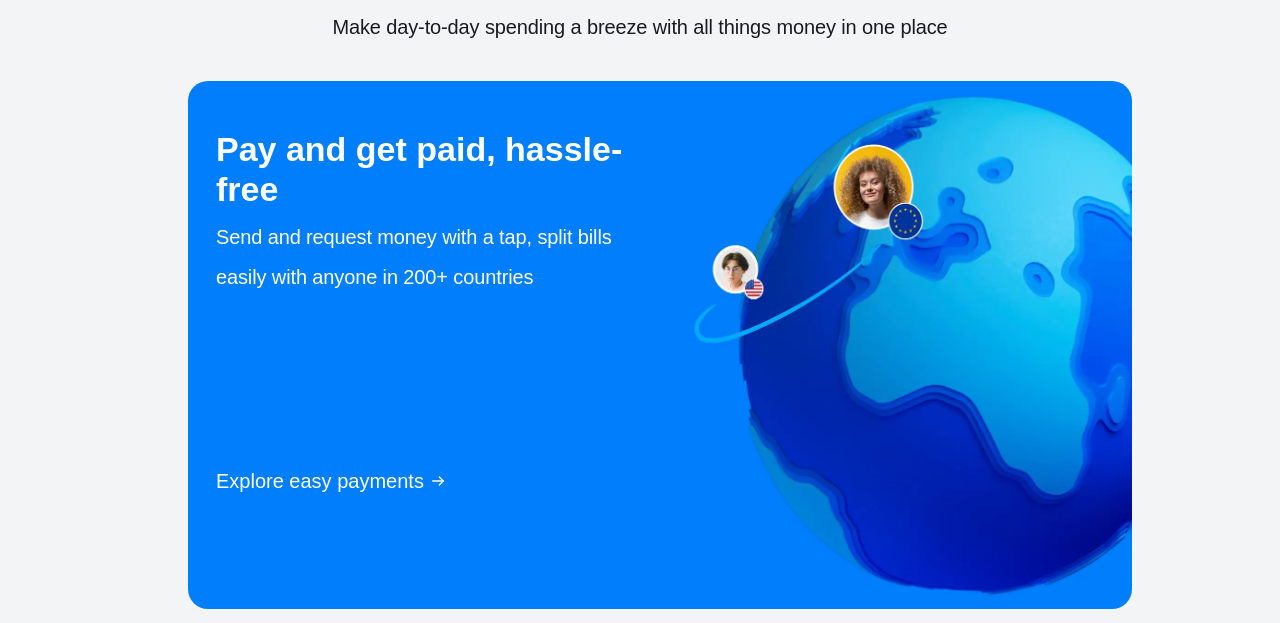
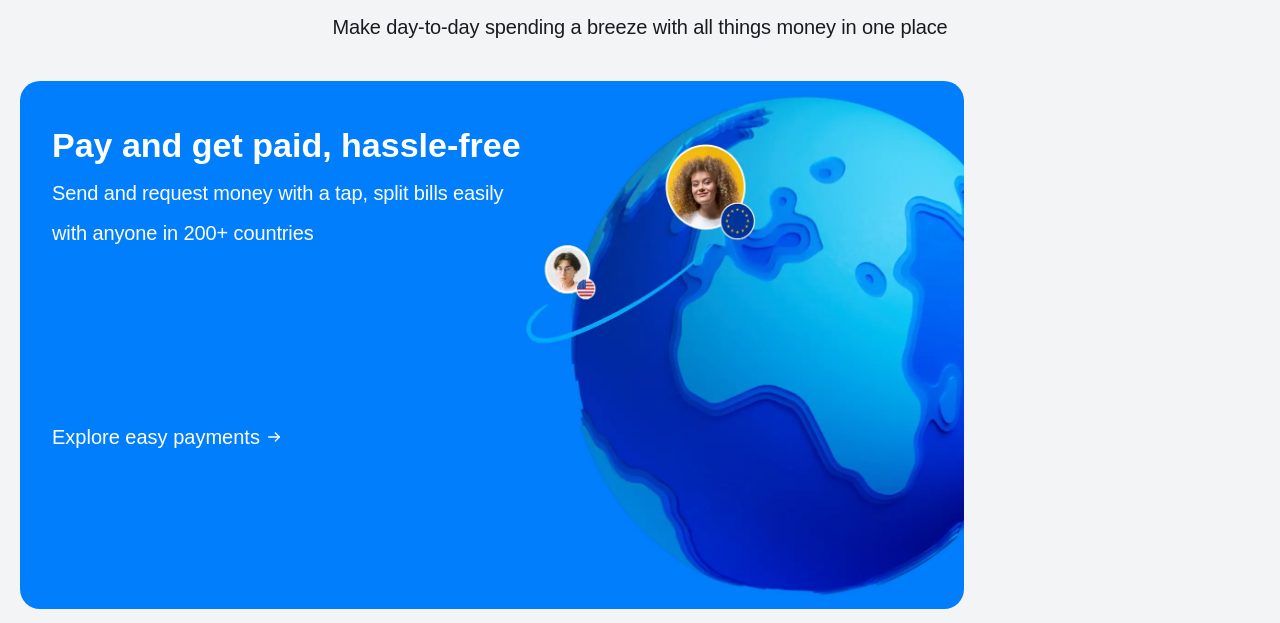
Before and after one commit to letizia-sorrentino/homage-scss, a plain HTML site: page index.html in a window 1280 px wide. Shown: the part 1067-1690 px from the top of the page. Drawn offline with Linux system fonts and the light colour scheme; a web font is replaced by a local one.

Commit message:
minor changes

```diff
--- a/styles/_mainSection.scss
+++ b/styles/_mainSection.scss
@@ -123,20 +123,19 @@ h1 {
 /* Grid-container */
 .grid-container {
   display: grid;
+  grid-template-columns: 1fr;
+  grid-auto-rows: 32rem;
   gap: 1.25rem;
   padding-bottom: 3.75rem;
-  grid-template-columns: 1fr;
-  grid-auto-rows: 32rem;
-  margin: 0 auto;
+  margin: 0 1.25rem;
+  position: relative;
 }
 
 .background-image {
   position: absolute;
   margin-top: 0;
-  margin-left: 1.25rem;
-  margin-right: 1.25rem;
+  max-width: 44.75rem;
   height: 32rem;
-  max-width: 21.125rem;
 }
 
 .box-image {
@@ -154,10 +153,10 @@ h1 {
   flex-direction: column;
   position: relative;
   word-break: break-word;
-  margin-left: 2rem;
-  padding: 0.25rem 0.5rem 0.25rem 1rem;
+  //padding: 0.25rem 0.5rem 0.25rem 1rem;
   margin-top: 0.625rem;
   margin-right: 2.5rem;
+  margin-left: 2rem;
 
   h3 {
     font-weight: 600;
```
Also changed, not shown: styles/styles.css, 1 other file.
